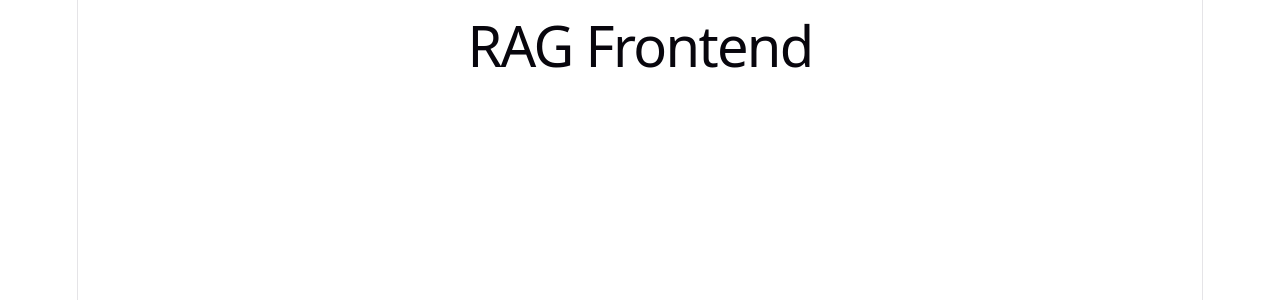
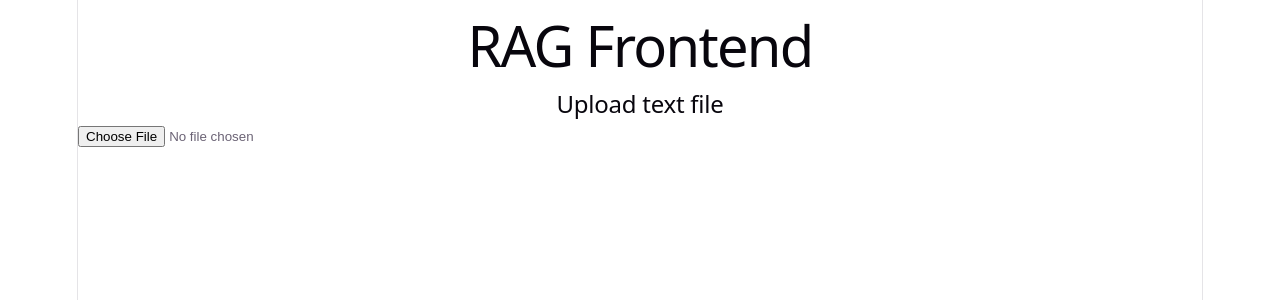
Before and after one commit to anurag1302/ragas, a React app in the folder frontend/: page / in a window 1280 px wide. Shown: the top 300 px of the page. Built offline with nearby package versions, Linux system fonts and the light colour scheme; the HTML template or start-up script is replaced by a standard one.

Commit message:
added upload button and state

```diff
--- a/frontend/src/App.jsx
+++ b/frontend/src/App.jsx
@@ -2,11 +2,15 @@ import { useState } from "react";
 import "./App.css";
 
 function App() {
-  const [count, setCount] = useState(0);
+  const [question, setQuestion] = useState("");
+  const [file, setFile] = useState(null);
+  const [loading, setLoading] = useState(false);
 
   return (
     <>
       <h1>RAG Frontend</h1>
+      <h2>Upload text file</h2>
+      <input type="file" onChange={(e) => setFile(e.target.files[0])} />
     </>
   );
 }
```
